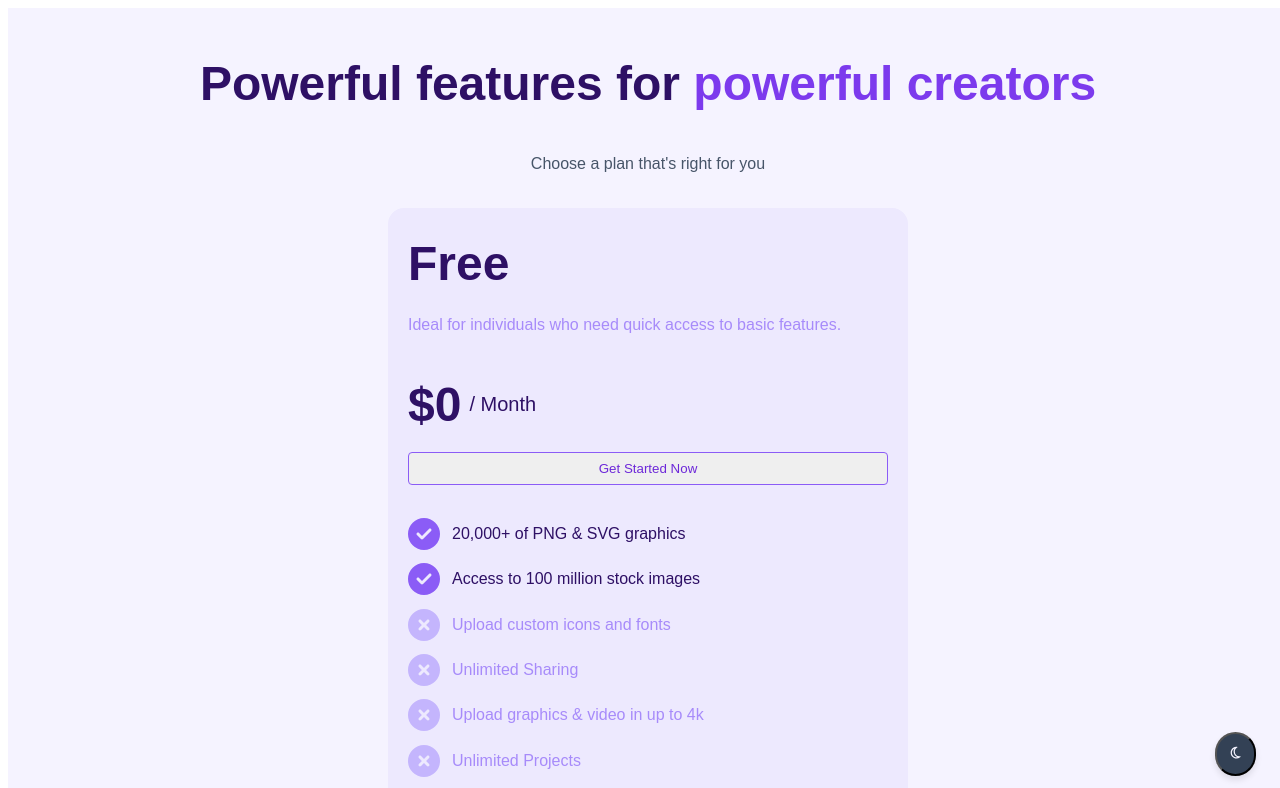
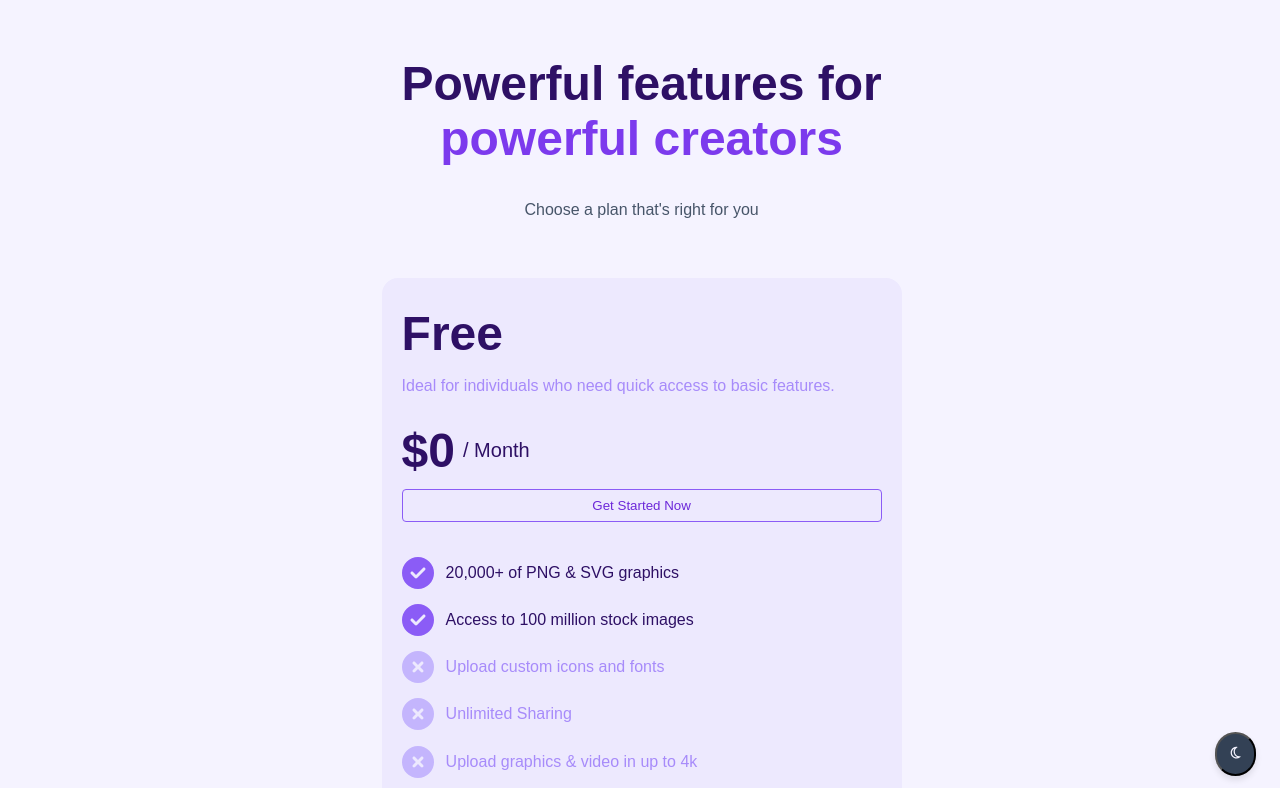
Before and after one commit to emilyb93/price-page, a React (Vite) app: page / in a window 1280 px wide. Shown: the top 788 px of the page. Built offline with nearby package versions, Linux system fonts and the light colour scheme; a web font is replaced by a local one.

Commit message:
styling changes

```diff
--- a/src/App.css
+++ b/src/App.css
@@ -4,13 +4,9 @@
 }
 
 .app-container {
-  background-color: var(--color-violet-50);
-  width: 100vw;
-  height: 100vh;
+  width: 99dvw;
+  height: 98dvh;
   display: flex;
   flex-direction: column;
   align-items: center;
 }
-.dark .app-container {
-  background-color: var(--colours-gray-800);
-}
--- a/src/App.tsx
+++ b/src/App.tsx
@@ -8,8 +8,10 @@ import PricingCardContainer from "./components/organisms/PricingCardContainer/Pr
 function App() {
   return (
     <main className="app-container">
-      <Header />
-      <Subtitle />
+      <div>
+        <Header />
+        <Subtitle />
+      </div>
       <PricingCardContainer />
     </main>
   );
--- a/src/components/atoms/GetStartedButton/GetStartedButton.css
+++ b/src/components/atoms/GetStartedButton/GetStartedButton.css
@@ -7,6 +7,7 @@
   transition: all 0.3s ease;
   cursor: pointer;
   border: 1px solid var(--color-violet-500);
+  background-color: var(--color-violet-100);
   color: var(--color-violet-700);
 }
 
--- a/src/components/atoms/Subtitle/Subtitle.css
+++ b/src/components/atoms/Subtitle/Subtitle.css
@@ -4,4 +4,5 @@
   font-weight: var(--font-weight-medium);
   font-size: var(--font-size-base);
   line-height: var(--line-height-base);
+  height: 3rem;
 }
--- a/src/components/atoms/Title/Title.css
+++ b/src/components/atoms/Title/Title.css
@@ -2,7 +2,7 @@
   font-size: var(--font-size-xl);
   font-weight: var(--font-weight-bold);
   color: var(--color-violet-950);
-  height: 3rem;
+
   margin-top: 3rem;
 }
 
@@ -17,3 +17,9 @@
 .dark .title-highlight {
   color: var(--color-violet-500);
 }
+@media (max-width: 1280px) {
+  .title {
+    display: flex;
+    flex-direction: column;
+  }
+}
--- a/src/components/organisms/PricingCard/PricingCard.css
+++ b/src/components/organisms/PricingCard/PricingCard.css
@@ -4,8 +4,8 @@
   max-width: 30rem;
   min-height: 40rem;
   /* height: 100%; */
-  display: flex;
-  flex-direction: column;
+  display: grid;
+  grid-template-rows: 35% 60%;
   padding: 1.25rem;
   border-radius: var(--border-radius-md);
   margin: 1rem auto;
@@ -99,7 +99,7 @@
 
 /* Base styles for pricing card plan information */
 .pricing-card-plan-section {
-  height: 70%;
+  height: 100%;
   display: flex;
   flex-direction: column;
   justify-content: space-between;
--- a/src/components/organisms/PricingCardContainer/PricingCardContainer.css
+++ b/src/components/organisms/PricingCardContainer/PricingCardContainer.css
@@ -3,18 +3,22 @@
   flex-direction: row;
   height: 80%;
   width: 90%;
-  margin: 0 1rem;
   align-items: center;
+  justify-content: center;
 }
 
 @media (max-width: 1280px) {
   .pricing-card-container {
     flex-direction: column;
+    align-items: center;
+    justify-content: flex-start;
   }
 }
 
 @media (max-width: 768px) {
   .pricing-card-container {
     flex-direction: column;
+    align-items: center;
+    justify-content: flex-start;
   }
 }
--- a/src/index.css
+++ b/src/index.css
@@ -1,4 +1,11 @@
 @import url("https://fonts.cdnfonts.com/css/satoshi");
+
+html {
+  background-color: var(--color-violet-50);
+}
+.dark {
+  background-color: var(--color-gray-800);
+}
 
 :root {
   font-family: "Satoshi", sans-serif;
```
